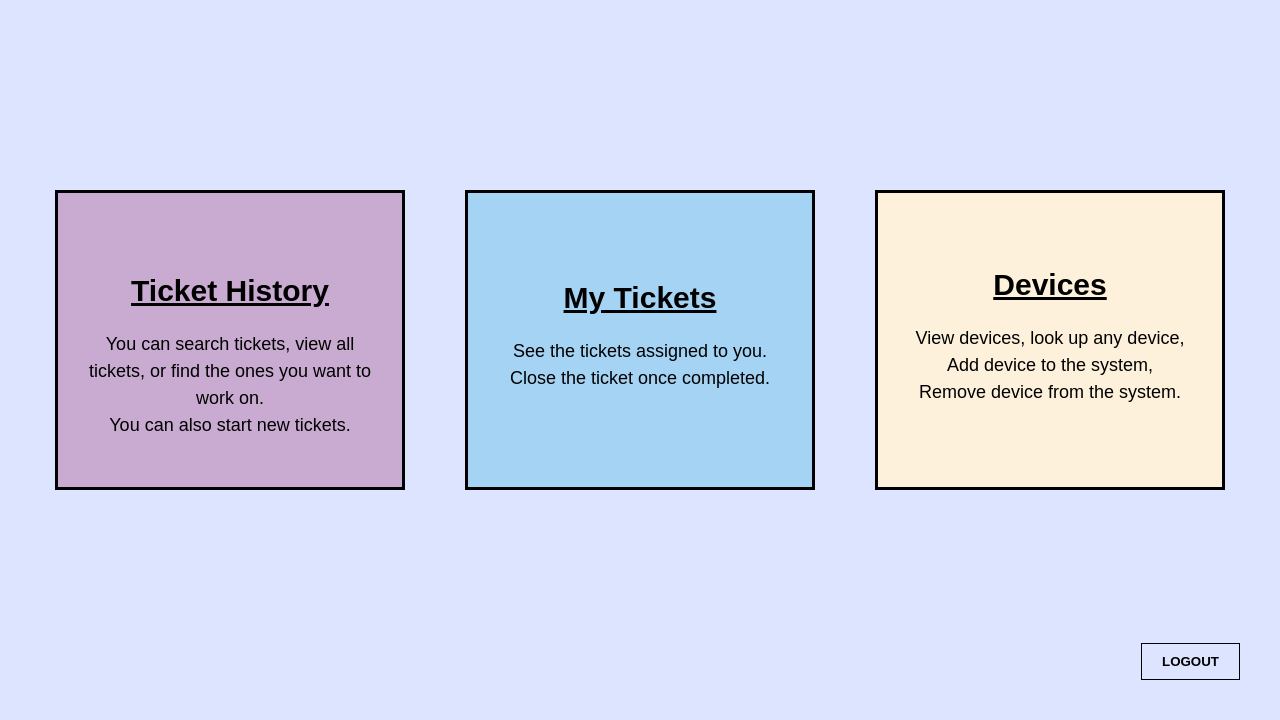
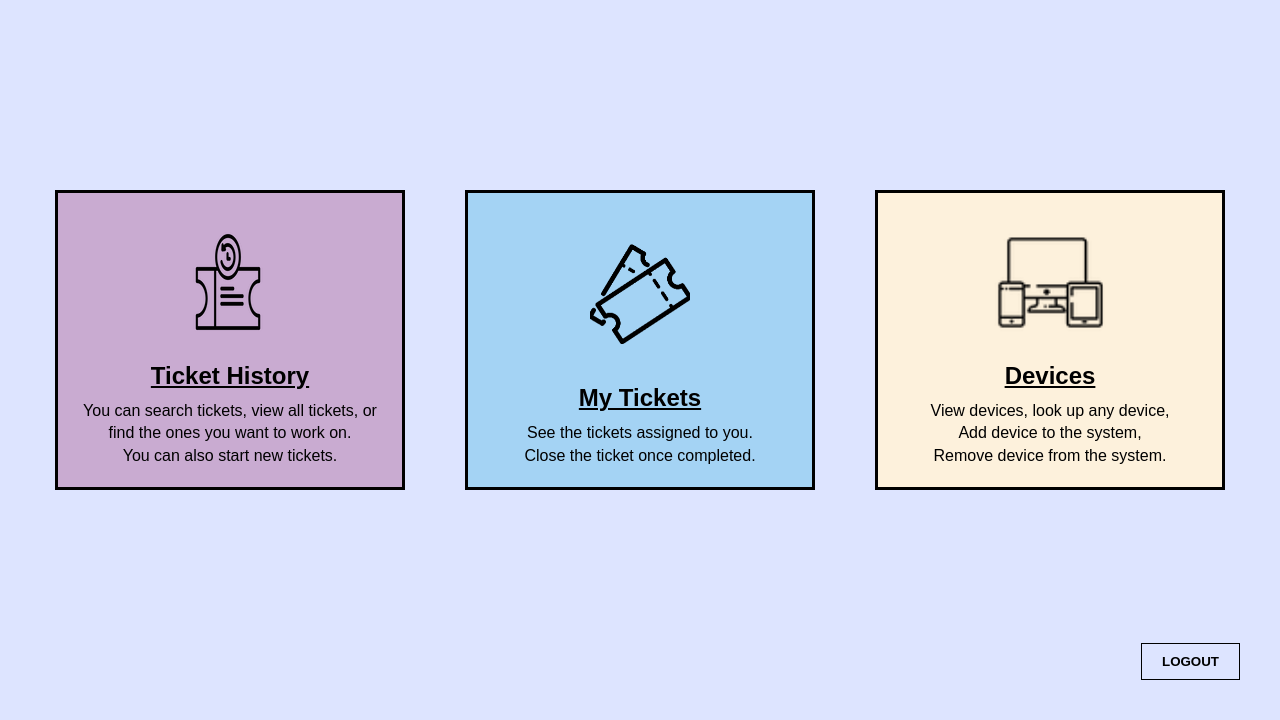
Before and after one commit to madeline-dotcom/database-project, a PHP site: page /pages/employee.php in a window 1280 px wide. Shown: the part 80-800 px from the top of the page. Run offline with PHP 8.4, Linux system fonts and the light colour scheme; the visitor is signed in with stand-in values (Sample User, id 1).

Commit message:
updated ui for employee page

```diff
--- a/pages/employee.php
+++ b/pages/employee.php
@@ -7,8 +7,9 @@ if (!isset($_SESSION['usertype']) || strtolower($_SESSION['usertype']) !== 'empl
 $username = $_SESSION['username'] ?? 'User';
 ?>
 <!DOCTYPE html>
-<html>
+<html lang="en">
 <head>
+  <meta charset="UTF-8">
   <title>Employee Dashboard</title>
   <style>
     body {
@@ -35,19 +36,18 @@ $username = $_SESSION['username'] ?? 'User';
       color: #000;
     }
 
-    .welcome {
-      font-size: 40px;
+    .welcome-message {
+      margin-left: auto;
+      font-size: 18px;
       font-weight: bold;
-      margin: 100px 80px 20px;
       color: #000;
     }
 
-    /* Wrapper for centering cards vertically */
     .content {
       display: flex;
       justify-content: center;
       align-items: center;
-      height: calc(100vh - 120px); /* 100vh minus the top bar height */
+      height: calc(100vh - 120px); /* Full height minus top bar */
     }
 
     .card-container {
@@ -59,56 +59,59 @@ $username = $_SESSION['username'] ?? 'User';
     }
 
     .card {
-      width: 350px; /* Same width */
-      height: 300px; /* Same height */
+      width: 350px;
+      height: 300px;
       padding: 20px;
       display: flex;
       flex-direction: column;
-      justify-content: center; /* Center content vertically */
-      align-items: center; /* Center content horizontally */
-      border: 3px solid #000; /* Thick border */
-      box-sizing: border-box; /* Include padding in total size */
+      align-items: center;
+      border: 3px solid #000;
+      background-color: #fff;
+      box-sizing: border-box;
+      text-align: center;
       cursor: pointer;
-      background-color: #fff; /* White background */
-      text-align: center; /* Center the text */
-      transition: all 0.3s ease; /* Smooth transition for shadow effect and scaling */
+      transition: all 0.3s ease;
     }
 
-    /* Stronger hover effect */
+
     .card:hover {
-      box-shadow: 0 10px 30px rgba(0, 0, 0, 0.4); /* Larger shadow */
-      transform: scale(1.05); /* Slight scaling */
+      box-shadow: 0 10px 30px rgba(0, 0, 0, 0.4);
+      transform: scale(1.05);
     }
 
     .card h3 {
-      font-size: 30px; /* Increased size for heading */
-      margin-bottom: 20px;
+      margin: 10px 0 10px;
+      font-size: 24px;
       text-decoration: underline;
       color: #000;
-      font-weight: 700; /* Stronger weight for more impact */
-      display: flex;
-      align-items: center; /* Center title vertically */
-      justify-content: center; /* Center title horizontally */
-      height: 40px; /* Fixed height to help with centering */
+      font-weight: 700;
     }
 
-    /* Adjust "My Tickets" heading */
-    .card.my-tickets h3 {
-      margin-top: -10px; /* Move the "My Tickets" heading up */
+
+    .card-top {
+      flex: 1;
+      display: flex;
+      justify-content: center;
+      align-items: center;
+      padding: 10px;
     }
 
-    /* Adjust "Devices" heading */
-    .card.devices h3 {
-      margin-top: -10px; /* Move the "Devices" heading up */
+
+    .card-top img {
+      max-height: 100%;
+      max-width: 100%;
+      object-fit: contain;
     }
 
+
     .card p {
-      font-size: 18px; /* Increased size for paragraph text */
+      font-size: 16px;
       color: #000;
       margin: 0;
-      line-height: 1.5; /* Increased line height for readability */
+      line-height: 1.4;
     }
 
+    /* Specific card colors */
     .card.ticket-history {
       background-color: #c9abd1;
     }
@@ -119,6 +122,13 @@ $username = $_SESSION['username'] ?? 'User';
 
     .card.devices {
       background-color: #fdf1dc;
+    }
+
+    .device-img {
+      width: 180px;
+      height: auto;
+      object-fit: contain;
+      margin-left: 25px;
     }
 
     .logout-button {
@@ -143,25 +153,46 @@ $username = $_SESSION['username'] ?? 'User';
   <div class="top-bar">
     <img src="../images/ant.png" alt="Logo" class="logo">
     <div class="company-name">ANT IT Company</div>
-  <div class="welcome-message" style="margin-left: auto; font-size: 18px; font-weight: bold; color: #000;">
-    Welcome, <?php echo htmlspecialchars($username); ?>
-  </div>
+    <div class="welcome-message">Welcome, <?php echo htmlspecialchars($username); ?></div>
   </div>
 
   <main class="content">
     <div class="card-container">
+
       <div class="card ticket-history" onclick="document.location='TicketHistory.php'">
+        <div class="card-top">
+          <img src="../images/ticketHistory.png" alt="Ticket History Icon">
+        </div>
         <h3>Ticket History</h3>
-      <p>You can search tickets, view all tickets, or find the ones you want to work on.<br>You can also start new tickets.</p>
+        <p>
+          You can search tickets, view all tickets, or find the ones you want to work on.<br>
+          You can also start new tickets.
+        </p>
       </div>
+
       <div class="card my-tickets" onclick="document.location='myTickets.php'">
+        <div class="card-top">
+          <img src="../images/myTicket.png" alt="My Tickets Icon">
+        </div>
         <h3>My Tickets</h3>
-      <p>See the tickets assigned to you.<br>Close the ticket once completed.</p>
+        <p>
+          See the tickets assigned to you.<br>
+          Close the ticket once completed.
+        </p>
       </div>
+
       <div class="card devices" onclick="document.location='DeviceMng.php'">
+        <div class="card-top">
+          <img src="../images/devices.png" alt="Devices Icon" class="device-img">
+        </div>
         <h3>Devices</h3>
-      <p>View devices, look up any device,<br>Add device to the system,<br>Remove device from the system.</p>
+        <p>
+          View devices, look up any device,<br>
+          Add device to the system,<br>
+          Remove device from the system.
+        </p>
       </div>
+
     </div>
   </main>
 
```
Lines whose indentation alone changed are shown as unchanged.
